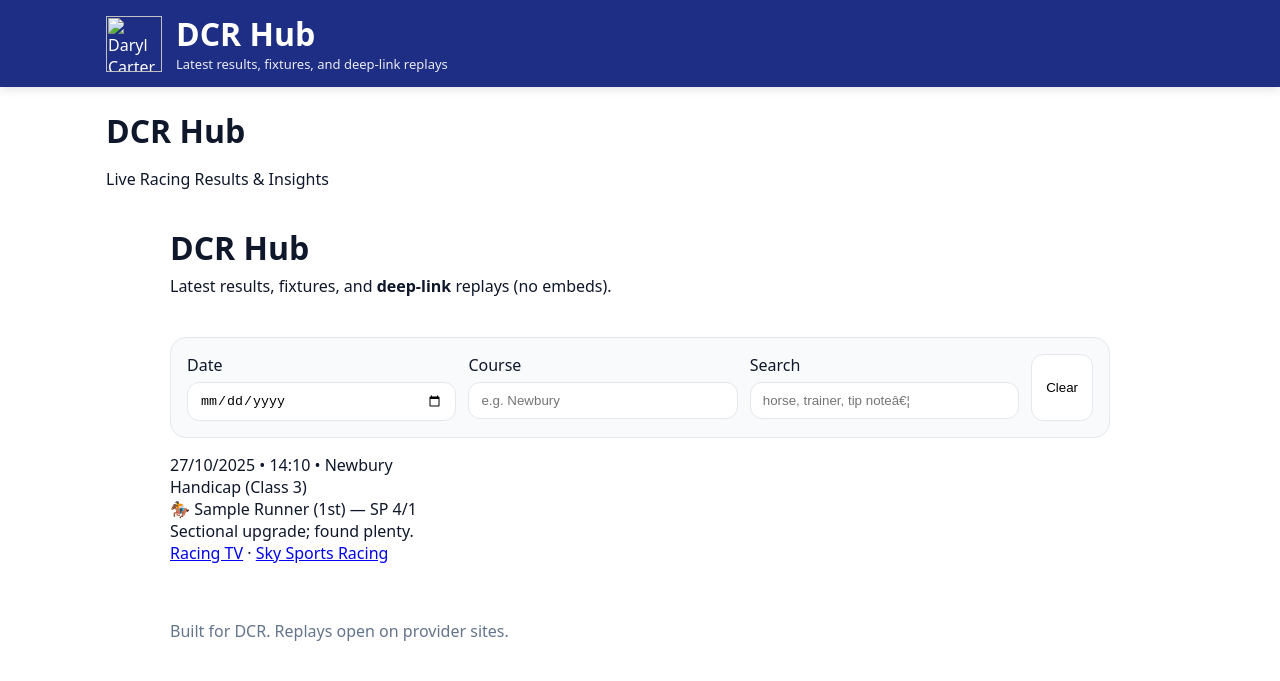
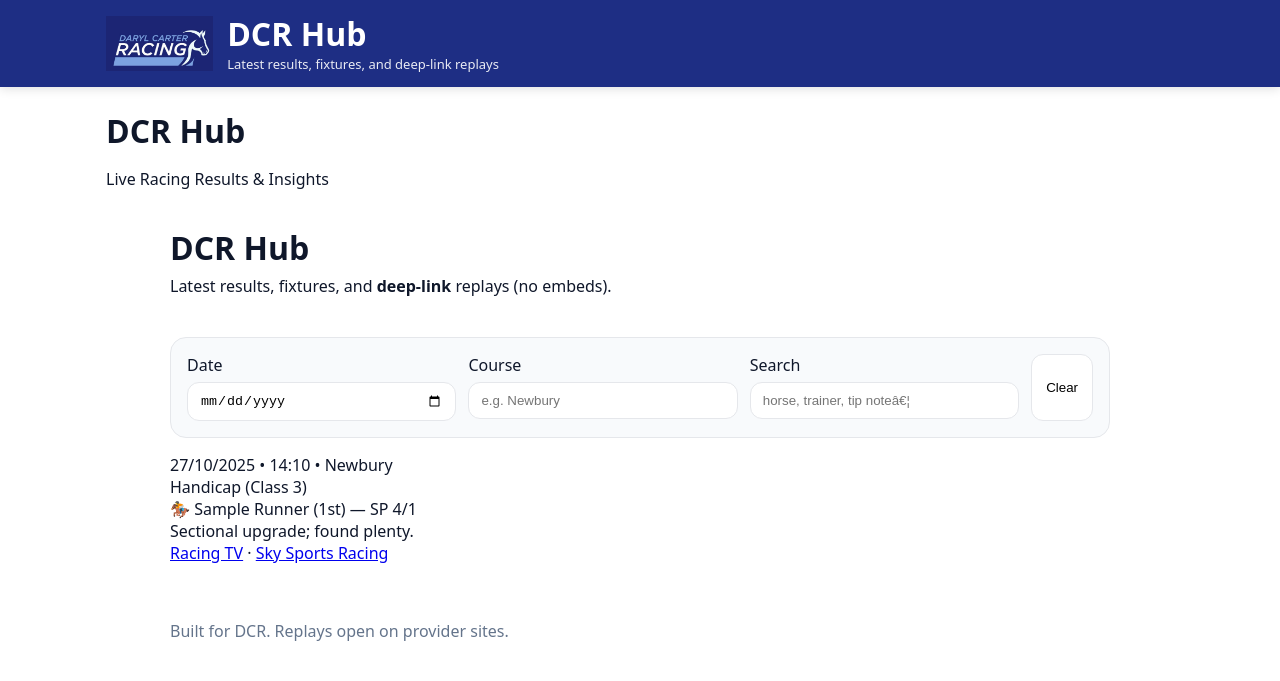
Before and after one commit to darylcarter58-png/racing-results-hub, a plain HTML site: page index.html in a window 1280 px wide. Drawn offline with Linux system fonts and the light colour scheme.

Commit message:
Update index.html

```diff
--- a/index.html
+++ b/index.html
@@ -1,7 +1,8 @@
 <header class="site-header">
   <div class="wrap">
     <div class="brand">
-      <img src="dcr-logo.jpg?v=2" alt="Daryl Carter Racing" class="brand__logo">
+      <img src="dc-racingjpeg.jpg?v=1" alt="Daryl Carter Racing" class="brand__logo">
+
       <div class="brand__text">
         <h1 class="brand__title">DCR Hub</h1>
         <p class="brand__tagline">Latest results, fixtures, and deep-link replays</p>
```
